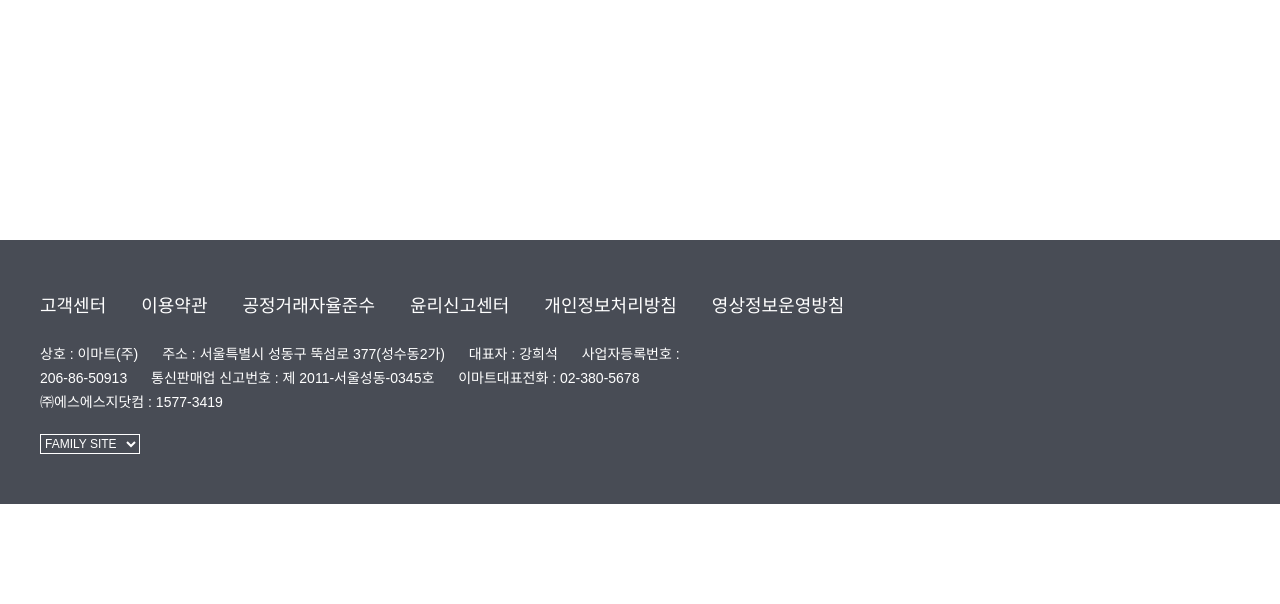
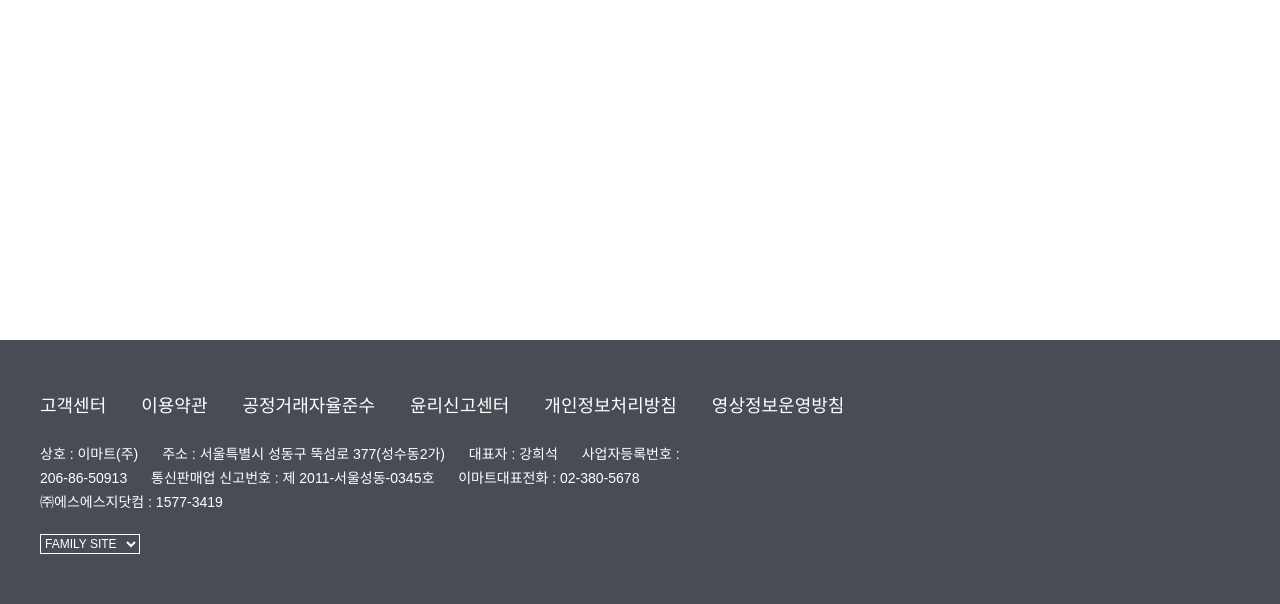
Before and after one commit to jiaeyamm33/Empress_Myeongseong, a PHP site: page /join.html in a window 1280 px wide. Shown: the part 960-1564 px from the top of the page. Before the commit the page ends 1464 px from the top, so only its background shows below. Run offline with PHP 8.4, Linux system fonts and the light colour scheme; some web fonts are replaced.

Commit message:
emart
++

```diff
--- a/css/join.css
+++ b/css/join.css
@@ -1,7 +1,6 @@
 @charset "utf-8";
 section{
-  height: 1200px;
-  position: static;
+  height: 1300px;
 }
 header{
   border-bottom: 1px solid #dadada;
```
